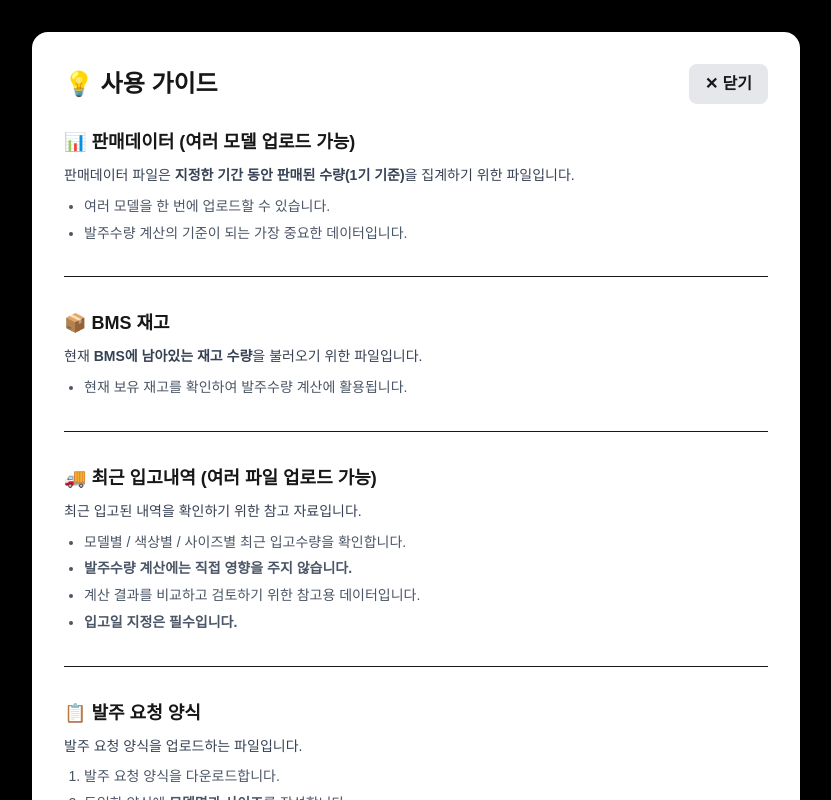
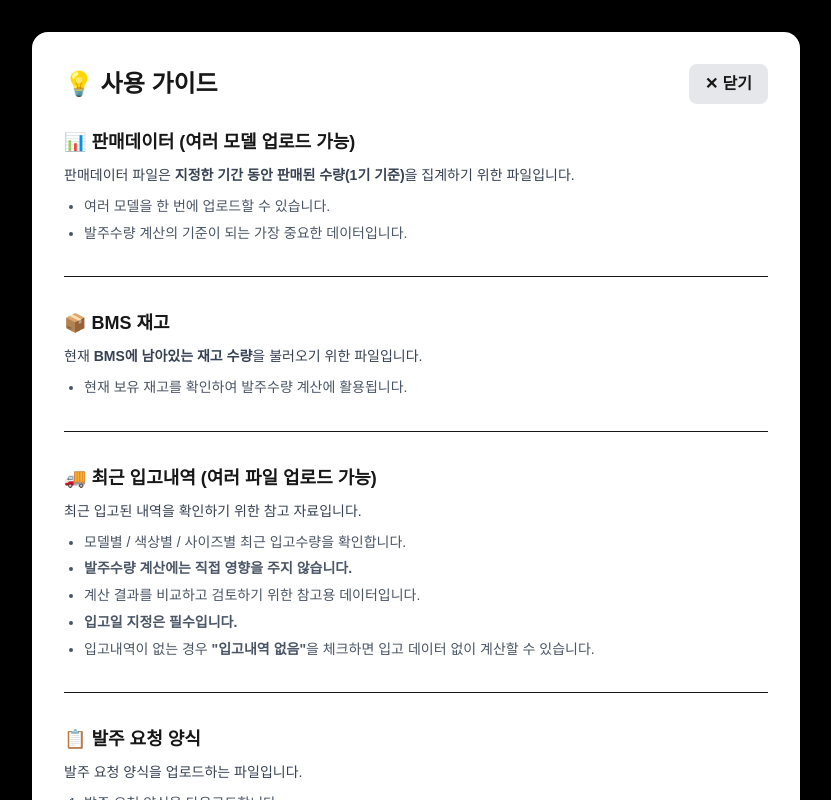
Before and after one commit to junsikminyeong-art/Order-Automation, a Next.js app in the folder frontend/: page / in a window 1280 px wide. Both pictures are taken after a click on the button "💡 TIP". Shown: the top 800 px of the page, without its empty margins (224-1055 px from the left). Built offline with nearby package versions, Linux system fonts and the light colour scheme.

Commit message:
TIP 입고내역 없음 안내 추가

```diff
--- a/frontend/app/page.tsx
+++ b/frontend/app/page.tsx
@@ -376,6 +376,7 @@ export default function Home() {
                     <li><b>발주수량 계산에는 직접 영향을 주지 않습니다.</b></li>
                     <li>계산 결과를 비교하고 검토하기 위한 참고용 데이터입니다.</li>
                     <li><b>입고일 지정은 필수입니다.</b></li>
+                    <li>입고내역이 없는 경우 <b>"입고내역 없음"</b>을 체크하면 입고 데이터 없이 계산할 수 있습니다.</li>
                   </ul>
                 </section>
                 <hr />
```
